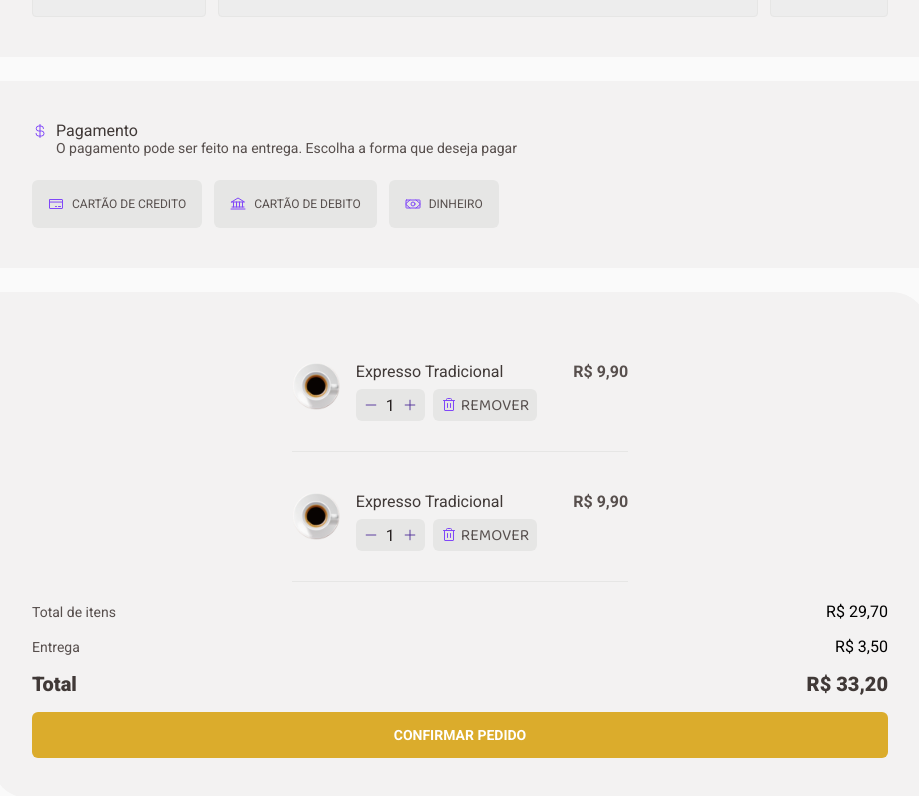
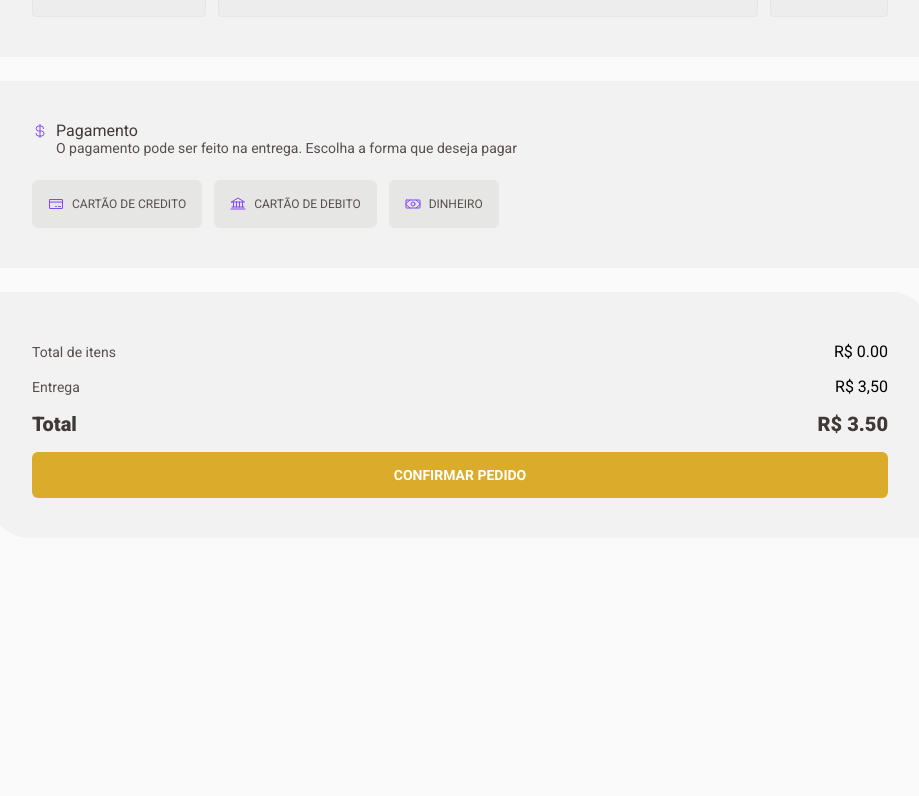
Before and after one commit to alanwengrze/ignite_coffe-delivery, a React (Vite) app: page /checkout in a window 1280 px wide. Shown: the part 442-1238 px from the top of the page, without its empty margins (168-1087 px from the left). After the commit the page ends 980 px from the top, so only its background shows below. Built offline with nearby package versions, Linux system fonts and the light colour scheme.

Commit message:
:sparkles: feat: functions of addCoffeToCart, increment and decrement

```diff
--- a/src/components/Cart/index.tsx
+++ b/src/components/Cart/index.tsx
@@ -1,10 +1,18 @@
 import { ShoppingCart  } from "phosphor-react"
 import { CartContainer, CartProps } from "./styles"
 
+interface CartFullProps{
+  colors: CartProps
+  onAddCoffee?: () => void
+}
 
-export function Cart({$cartColorText, $cartColorBackground}:CartProps){
+export function Cart({colors, onAddCoffee}:CartFullProps){
   return(
-    <CartContainer $cartColorBackground={$cartColorBackground} $cartColorText={$cartColorText}>
+    <CartContainer
+      onClick={onAddCoffee}
+      $cartColorBackground={colors.$cartColorBackground}
+      $cartColorText={colors.$cartColorText}
+    >
       <ShoppingCart weight="fill" size={20}/>
     </CartContainer>
   )
--- a/src/components/Header/index.tsx
+++ b/src/components/Header/index.tsx
@@ -6,7 +6,7 @@ import { Link } from "react-router-dom"
 import { CartContext } from "../../contexts/CartContext"
 import { useContext } from "react"
 export function Header() {
-  const {countCart} = useContext(CartContext)
+  const {countCart, coffees} = useContext(CartContext)
   return (
     <HeaderContainer>
       <Link to="/">
@@ -21,13 +21,12 @@ export function Header() {
         </Location>
         <Link to="/checkout" className="cartLink">
         {
-          countCart > 0 && (
-            <div className="cartCounter"><span>{countCart}</span></div>
+          coffees.length > 0 && (
+            <div className="cartCounter"><span>{coffees.length}</span></div>
           )
         }
           <Cart
-            $cartColorBackground="yellow"
-            $cartColorText="yellow"
+            colors={{ $cartColorBackground: "yellow", $cartColorText: "yellow" }}
           />
         </Link>
       </div>
--- a/src/contexts/CartContext.tsx
+++ b/src/contexts/CartContext.tsx
@@ -1,18 +1,62 @@
-import { createContext, useState } from "react";
+import { createContext, useEffect, useState } from "react";
 
+interface Coffee {
+  id: string;
+  title: string;
+  description: string;
+  price: number;
+  image: string;
+  tags: string[]
+}
 interface CartContextType {
+  coffees: Coffee[]
   countCart: number
+  addCoffeeToCart(coffee: Coffee): void
+  incrementCountCart(): void
+  decrementCountCart(): void
 }
 
 export const CartContext = createContext({} as CartContextType)
 
-export function CartContextProvider({children}: any) {
+interface CartContextProviderProps {
+  children: React.ReactNode
+}
+
+export function CartContextProvider({children}: CartContextProviderProps) {
+  const [cart, setCart] = useState<Coffee[]>([])
   const [countCart, setCountCart] = useState(0)
+
+  function addCoffeeToCart(coffee: Coffee) {
+    if(countCart == 0) {
+      return
+    }else{
+      console.log(countCart)
+      for(let i = 0; i < countCart; i++) {
+        setCart((state) => [...state, coffee])
+        console.log(coffee)
+        console.log(cart)
+
+      }
+    }
+  }
+
+  function incrementCountCart() {
+    setCountCart(state => state + 1)
+  }
+
+  function decrementCountCart() {
+    countCart > 0 &&
+    setCountCart(state => state - 1)
+  }
 
   return(
     <CartContext.Provider
       value={{
-        countCart
+        coffees: cart,
+        countCart,
+        addCoffeeToCart,
+        incrementCountCart,
+        decrementCountCart
       }}
     >
       {children}
--- a/src/pages/Checkout/CoffeesToPay/index.tsx
+++ b/src/pages/Checkout/CoffeesToPay/index.tsx
@@ -1,46 +1,39 @@
 import { CoffeesToPayContainer, CoffeesList, ButtonCoffeesWrapper, Amount, AmountWrapper } from "./styles"
 import { CounterCoffee } from "../../Home/CardCoffee/styles"
-import coffeeImage from "../../../assets/coffee.png"
 import { Minus, Plus, Trash } from "phosphor-react"
+import { CartContext } from "../../../contexts/CartContext"
+import { useContext } from "react"
 export function CoffeesToPay() {
+  const { coffees } = useContext(CartContext)
+  const totalCoffees = coffees.reduce((acc, coffee) => acc + coffee.price, 0)
+  const totalCoffeesToPay = totalCoffees + 3.5
   return (
     <CoffeesToPayContainer>
-      <CoffeesList>
-        <img src={coffeeImage} alt="" />
+      {
+        coffees.map((coffee) => {
+          return (
+            <CoffeesList key={coffee.id}>
+              <img src={coffee.image} alt="" />
               <div>
-          <p>Expresso Tradicional</p>
+                <p>{coffee.title}</p>
                 <ButtonCoffeesWrapper>
                   <CounterCoffee>
                     <button>{<Minus size={14}/>}</button>
                     <span>1</span>
                     <button>{<Plus size={14}/>}</button>
                   </CounterCoffee>
-
                   <button> <Trash /> Remover</button>
                 </ButtonCoffeesWrapper>
               </div>
-        <span>R$ 9,90</span>
+              <span>R$ {coffee.price}</span>
             </CoffeesList>
-      <CoffeesList>
-        <img src={coffeeImage} alt="" />
-        <div>
-          <p>Expresso Tradicional</p>
-          <ButtonCoffeesWrapper>
-          <CounterCoffee>
-            <button>{<Minus size={14}/>}</button>
-            <span>1</span>
-            <button>{<Plus size={14}/>}</button>
-          </CounterCoffee>
-
-            <button> <Trash /> Remover</button>
-          </ButtonCoffeesWrapper>
-        </div>
-        <span>R$ 9,90</span>
-      </CoffeesList>
+          )
+        })
+      }
       <Amount>
         <AmountWrapper>
           <p>Total de itens</p>
-          <span>R$ 29,70</span>
+          <span>R$ {totalCoffees.toFixed(2)}</span>
         </AmountWrapper>
         <AmountWrapper>
           <p>Entrega</p>
@@ -48,7 +41,7 @@ export function CoffeesToPay() {
         </AmountWrapper>
         <AmountWrapper>
           <h2>Total</h2>
-          <h2>R$ 33,20</h2>
+          <h2>R$ {totalCoffeesToPay.toFixed(2)}</h2>
         </AmountWrapper>
         <button>Confirmar pedido</button>
       </Amount>
--- a/src/pages/Home/Banner/index.tsx
+++ b/src/pages/Home/Banner/index.tsx
@@ -1,4 +1,3 @@
-import { useState } from "react";
 import { BannerContainer, Message, ItemsWrapper, Item, ContentLeft, ItemSeparator, BannerImage } from "./styles";
 import { ShoppingCart, Clock, Coffee, Package } from "phosphor-react";
 import banner from "../../../assets/banner.svg";
--- a/src/pages/Home/CardCoffee/index.tsx
+++ b/src/pages/Home/CardCoffee/index.tsx
@@ -1,6 +1,8 @@
 import { Plus, Minus } from "phosphor-react"
 import { CardCoffeeContainer, TagCoffee, BuyCoffee, CounterCoffee } from "./styles";
 import { Cart } from "../../../components/Cart";
+import { CartContext } from "../../../contexts/CartContext";
+import { useContext, useEffect, useState } from "react";
 
 interface CoffeeProps {
   coffee: {
@@ -11,8 +13,16 @@ interface CoffeeProps {
     image: string;
     tags: string[]
   }
+  onIncrement: () => void
+  onDecrement: () => void
+  countCoffee: number
 }
-export function CardCoffee({ coffee }: CoffeeProps) {
+export function CardCoffee({ coffee, onIncrement, onDecrement, countCoffee }: CoffeeProps) {
+  const { addCoffeeToCart } = useContext(CartContext)
+
+  function handleAddCoffeeToCart() {
+    addCoffeeToCart(coffee)
+  }
   return(
     <CardCoffeeContainer>
       <img src={coffee.image} alt="" />
@@ -32,13 +42,13 @@ export function CardCoffee({ coffee }: CoffeeProps) {
       <BuyCoffee>
         <span>{coffee.price}</span>
         <CounterCoffee>
-          <button>{<Plus size={14}/>}</button>
-          <span>1</span>
-          <button>{<Minus size={14}/>}</button>
+          <button onClick={onIncrement}>{<Plus size={14}/>}</button>
+          <span>{countCoffee}</span>
+          <button onClick={onDecrement}>{<Minus size={14}/>}</button>
         </CounterCoffee>
         <Cart
-          $cartColorBackground="purpleDark"
-          $cartColorText="default"
+          colors={{$cartColorBackground: 'purple', $cartColorText: 'purple'}}
+          onAddCoffee={handleAddCoffeeToCart}
         />
       </BuyCoffee>
     </CardCoffeeContainer>
--- a/src/pages/Home/index.tsx
+++ b/src/pages/Home/index.tsx
@@ -2,7 +2,20 @@ import { CoffeeList, HomeContainer } from "./styles";
 import { Banner } from "./Banner";
 import { CardCoffee } from "./CardCoffee";
 import { coffees } from "../../../data.json";
+import { CartContext } from "../../contexts/CartContext";
+import { useContext, useEffect, useState } from "react";
 export function Home(){
+  const { countCart, incrementCountCart, decrementCountCart } = useContext(CartContext)
+  const handleIncrementCountCart = () => {
+    incrementCountCart()
+  }
+  const handleDecrementCountCart = () => {
+    countCart > 0 &&
+    decrementCountCart()
+  }
+  useEffect(() => {
+    console.log(countCart)
+  }, [countCart])
   return(
     <HomeContainer>
       <Banner/>
@@ -14,6 +27,9 @@ export function Home(){
               <CardCoffee
                 key={coffee.id}
                 coffee={coffee}
+                onIncrement={handleIncrementCountCart}
+                onDecrement={handleDecrementCountCart}
+                countCoffee={countCart}
               />
             )
           })
```
Lines whose indentation alone changed are shown as unchanged.
